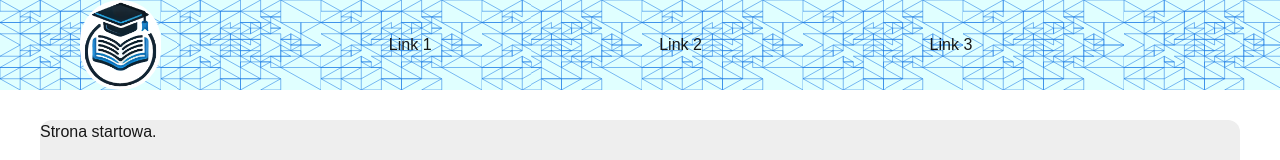
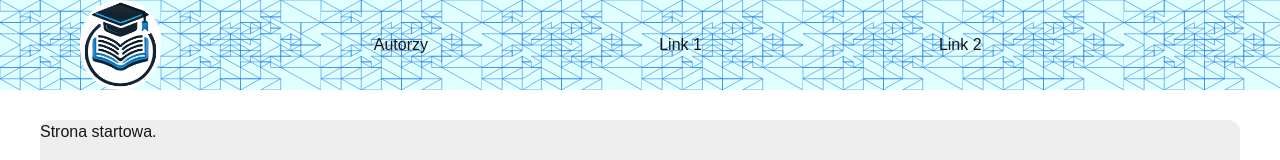
Before and after one commit to Grodelek/course_project, a Next.js app in the folder frontend/kursy/: page / in a window 1280 px wide. Shown: the top 160 px of the page. Built offline with nearby package versions, Linux system fonts and the light colour scheme.

Commit message:
Layout v.0.3

```diff
--- a/frontend/kursy/app/components/main/header.js
+++ b/frontend/kursy/app/components/main/header.js
@@ -1,14 +1,13 @@
 import logoImg from '@/assets/logo3.png';
-import Navigation from '../navigation/navigation';
+import Navigation from '../navigation/navigation.js';
 
 export default function Header() {
   return (
-        <header class="flex fixed top-0 w-1/1">
-
-            <div class="bg-white rounded-full ml-20">
+        <header className="flex fixed top-0 w-1/1">
+            <div className="bg-white rounded-full ml-20">
                 <img src={logoImg.src} alt="Logo strony" width="100" height="100"/>
             </div>
-            <div class="mr-20 flex w-1/1">
+            <div className="mr-20 flex w-1/1">
                 <Navigation />
             </div>
             <div>
--- a/frontend/kursy/app/components/navigation/navigation.js
+++ b/frontend/kursy/app/components/navigation/navigation.js
@@ -1,9 +1,11 @@
+import NavLink from "./navlink";
+
 export default function Navigation() {
     return (
       <nav>
-        <div>Link 1</div>
-        <div>Link 2</div>
-        <div>Link 3</div>
+        <NavLink href="/autorzy">Autorzy</NavLink>
+        <NavLink href="/test">Link 1</NavLink>
+        <NavLink href="/test">Link 2</NavLink>
       </nav>
     );
   }
--- /dev/null
+++ b/frontend/kursy/app/components/navigation/navlink.js
@@ -0,0 +1,16 @@
+'use client'
+
+import Link from "next/link";
+export default function NavLink({href, children}){
+    return (
+        <div className="flex">
+            <Link
+                href={href}
+                    className="flex radial-gradient h-20 w-20 rounded-full items-center justify-center"
+                >
+                    {children}
+            </Link>
+        </div>
+
+    );
+}
--- a/frontend/kursy/app/globals.css
+++ b/frontend/kursy/app/globals.css
@@ -34,8 +34,6 @@ header {
   background: lightcyan;
   justify-content: space-between;
   background-image: url('../assets/bg.svg');
-  background-repeat: repeat;
-  background-attachment: scroll;
 }
 
 footer {
--- a/frontend/kursy/app/layout.js
+++ b/frontend/kursy/app/layout.js
@@ -6,6 +6,9 @@ import Header from "./components/main/header";
 export const metadata = {
   title: "Create Next App",
   description: "Generated by create next app",
+  icons: {
+    icon: { url: "@/asset/logo3.png", type: "image/x-icon" },
+  },
 };
 
 export default function RootLayout({ children }) {
@@ -32,6 +35,7 @@ export default function RootLayout({ children }) {
           <div>Andrzej Posim</div>
           <div>|</div>
         </footer>
+
       </body>
     </html>
   );
```
